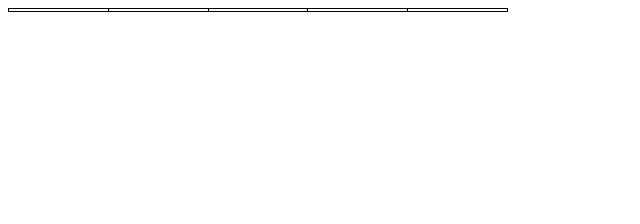
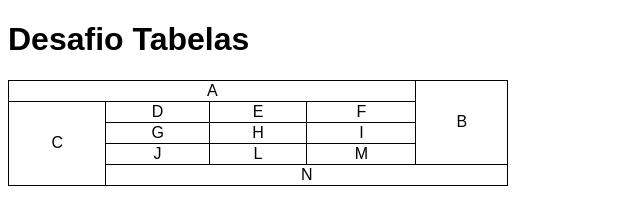
Before and after one commit to wagner-programer/html-css, a plain HTML site: page modulo 3/tabelas/destab02.html in a window 1280 px wide. Shown: the whole page, without its empty margins (0-640 px from the left). Drawn offline with Linux system fonts and the light colour scheme.

Commit message:
atualização tabelas

```diff
--- a/modulo 3/tabelas/destab02.html
+++ b/modulo 3/tabelas/destab02.html
@@ -19,13 +19,30 @@
     </style>
 </head>
 <body>
+    <h1>Desafio Tabelas</h1>
     <table>
         <tr>
-            <td></td>
-            <td></td>
-            <td></td>
-            <td></td>
-            <td></td>
+            <td colspan="4">A</td>
+            <td rowspan="4">B</td>
+        </tr>
+        <tr>
+            <td rowspan="4">C</td>
+            <td>D</td>
+            <td>E</td>
+            <td>F</td>
+        </tr>
+        <tr>
+            <td>G</td>
+            <td>H</td>
+            <td>I</td>
+        </tr>
+        <tr>
+            <td>J</td>
+            <td>L</td>
+            <td>M</td>
+        </tr>
+        <tr>
+            <td colspan="4">N</td>
         </tr>
     </table>
 </body>
```
